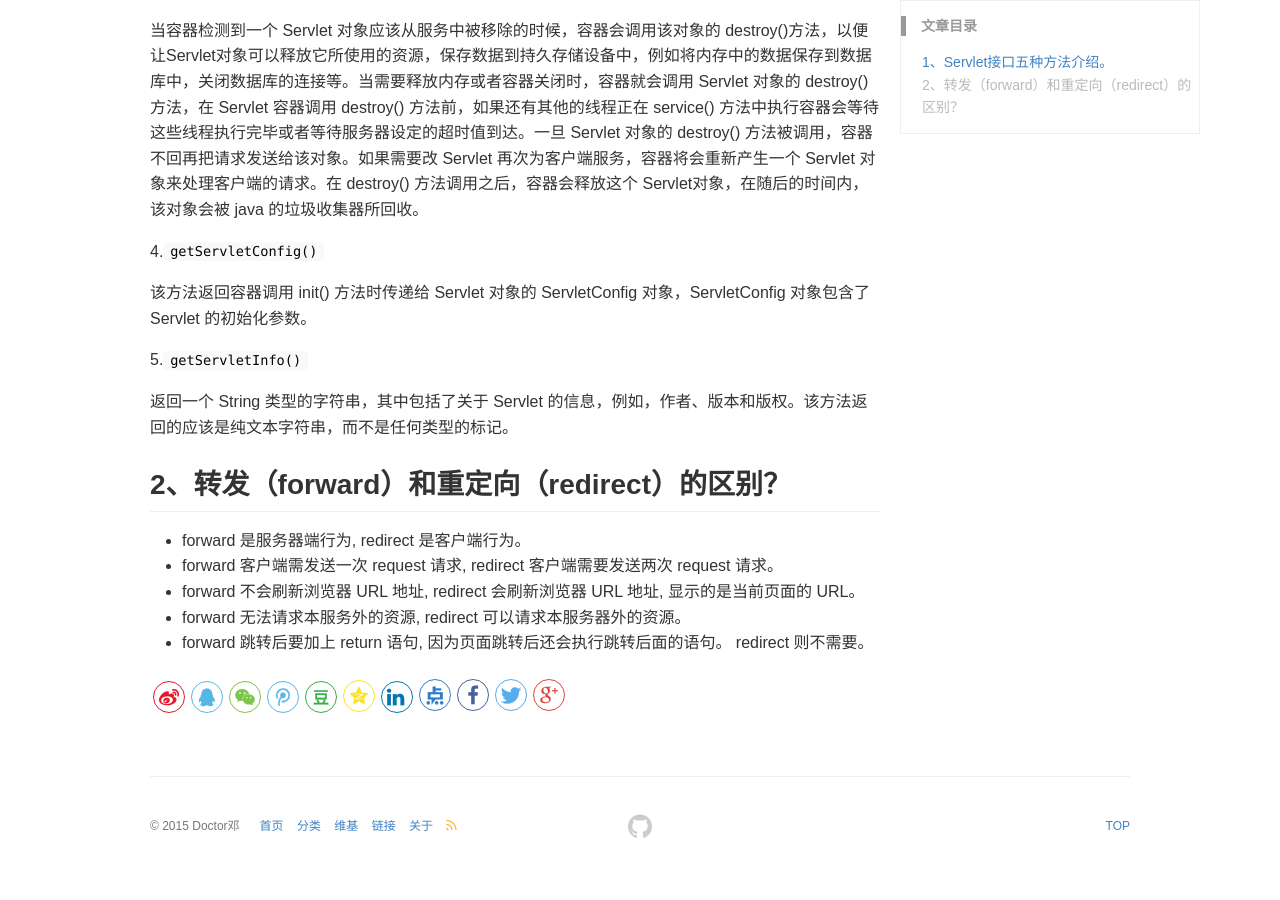
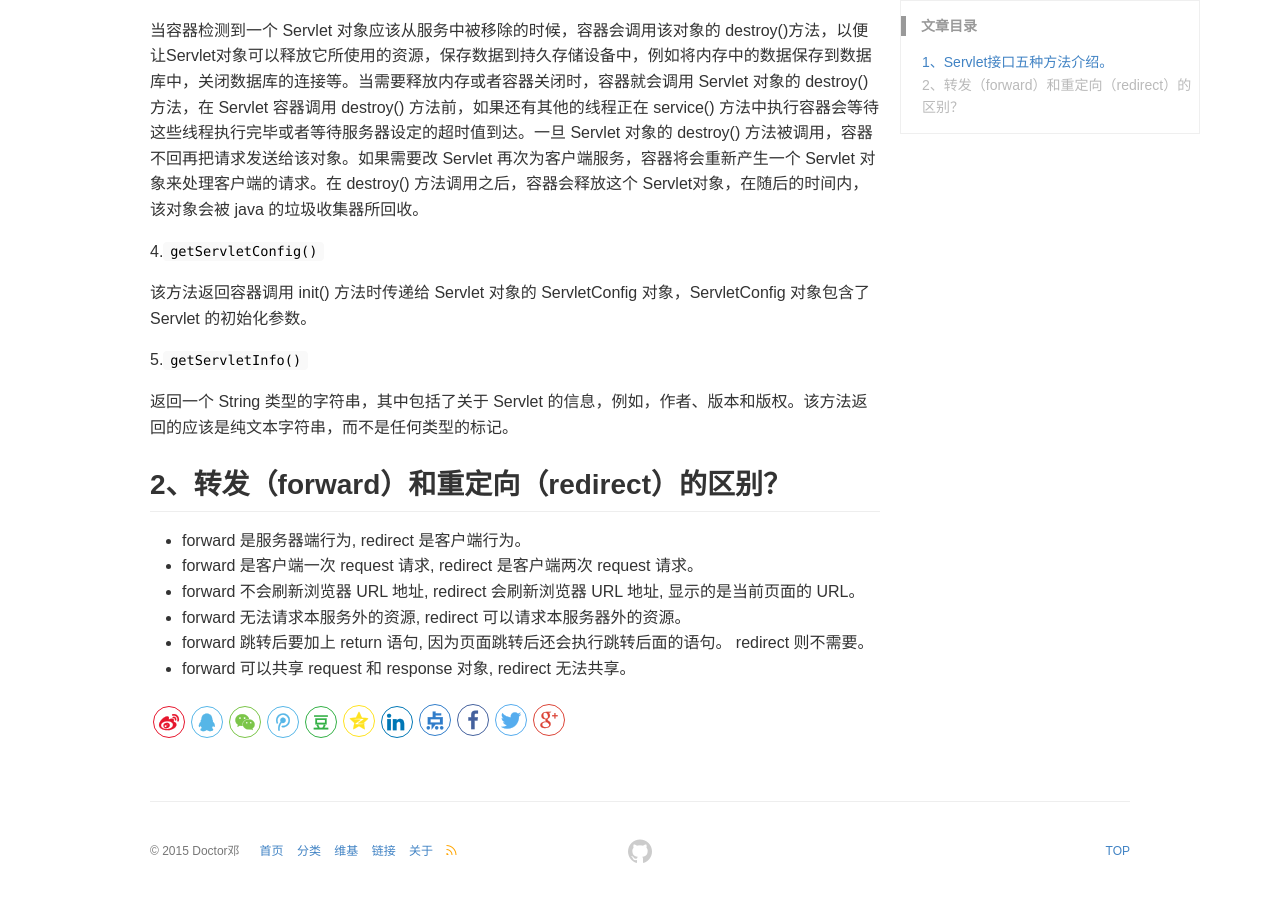
Before and after one commit to DoctorDeng/DoctorDeng.github.io, a Jekyll site: the page built from _posts/2016-09-12-java-面试.md, in a window 1280 px wide and 900 px high, scrolled down 754 px. Built offline with Jekyll 4.4.1, drawn with Linux system fonts in a browser that asks for light colours; before the commit the page ends 1629 px from its top, so only the background shows below that.

Commit message:
modify file

```diff
--- a/_posts/2016-09-12-java-面试.md
+++ b/_posts/2016-09-12-java-面试.md
@@ -31,7 +31,8 @@ keywords: java, 面试
 
 ## 2、转发（forward）和重定向（redirect）的区别？
 * forward 是服务器端行为, redirect 是客户端行为。
-* forward 客户端需发送一次 request 请求, redirect 客户端需要发送两次 request 请求。
+* forward 是客户端一次 request 请求, redirect 是客户端两次 request 请求。
 * forward 不会刷新浏览器 URL 地址, redirect 会刷新浏览器 URL 地址, 显示的是当前页面的 URL。
 * forward 无法请求本服务外的资源, redirect 可以请求本服务器外的资源。
 * forward 跳转后要加上 return 语句, 因为页面跳转后还会执行跳转后面的语句。 redirect 则不需要。
+* forward 可以共享 request 和 response 对象, redirect 无法共享。
```
